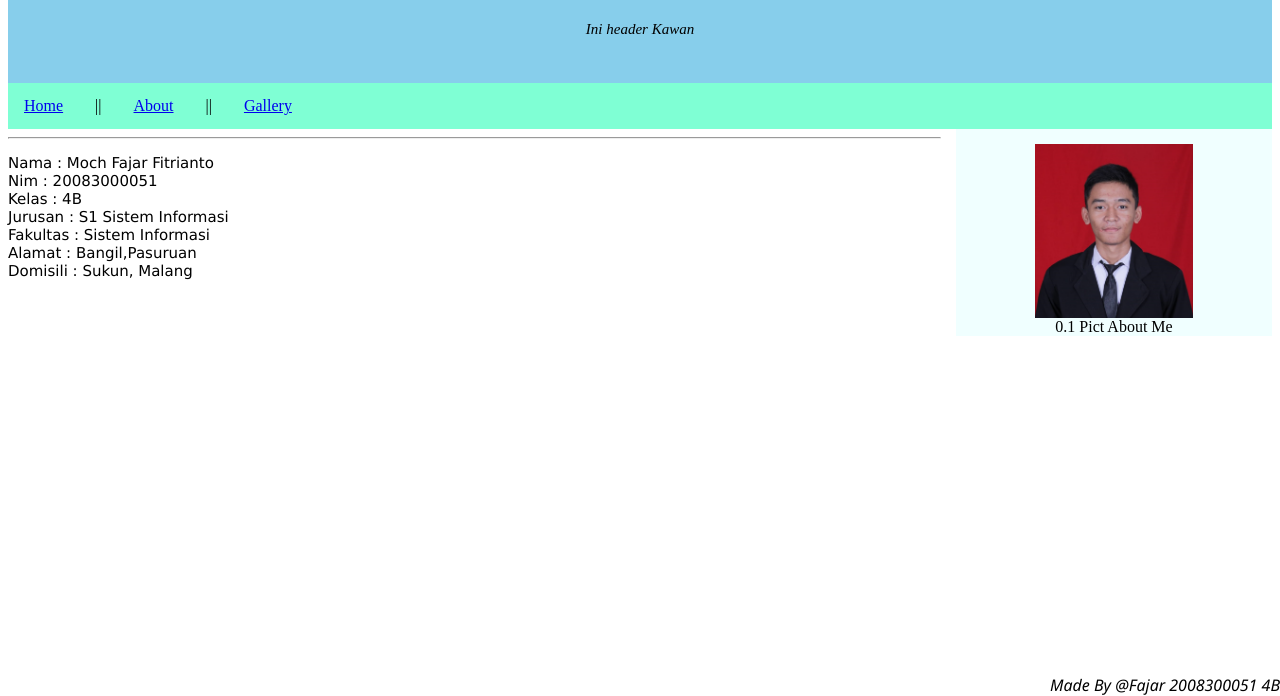
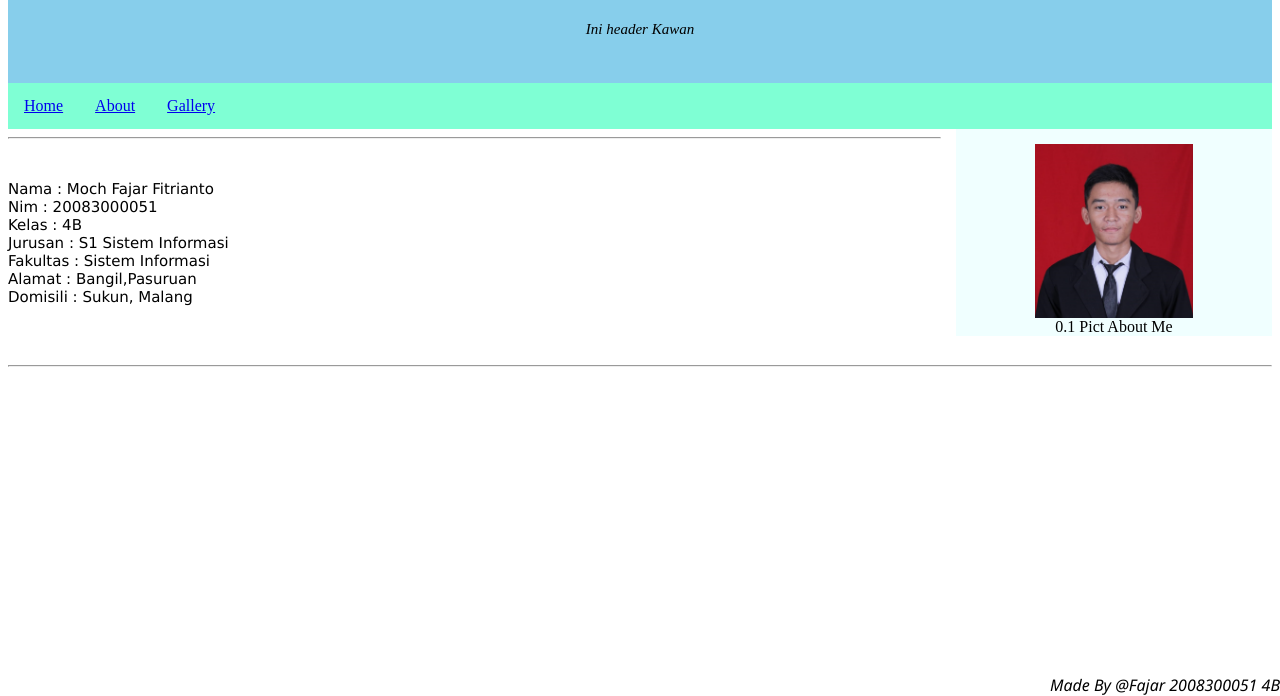
Before and after one commit to Fajarr-F/051-FajarF-Semantic.github.io, a plain HTML site: page about.html in a window 1280 px wide. Shown: the part 104-800 px from the top of the page. Drawn offline with Linux system fonts and the light colour scheme.

Commit message:
Update about.html

```diff
--- a/about.html
+++ b/about.html
@@ -15,9 +15,9 @@
         </header>
         <nav>
             <a href="index.html"> Home</a>
-            <a >||</a>
+
             <a href="about.html"> About</a>
-            <a >||</a>
+
             <a href="gallery.html"> Gallery</a>
         </nav>
 
@@ -27,6 +27,7 @@
         </aside>
         <article>
             <hr>
+            <br>
             <p>
             Nama        : Moch Fajar Fitrianto<br>
             Nim         : 20083000051<br>
@@ -35,7 +36,10 @@
             Fakultas    : Sistem Informasi<br>
             Alamat      : Bangil,Pasuruan<br>
             Domisili    : Sukun, Malang
-        </p>
+            </p>
+            <br>
+            <br>
+            <hr>
         </article>
         <footer>
             Made By @Fajar 2008300051 4B
```
